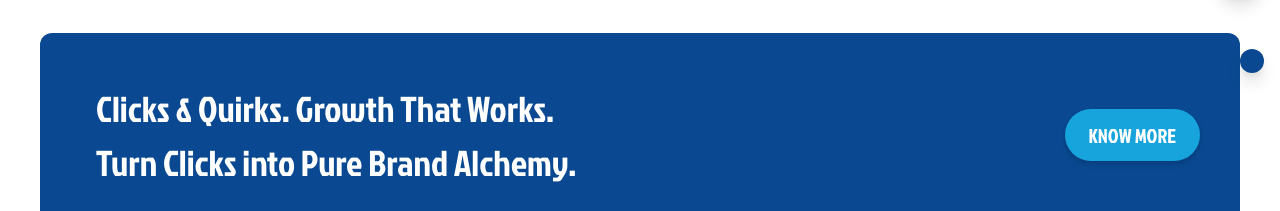
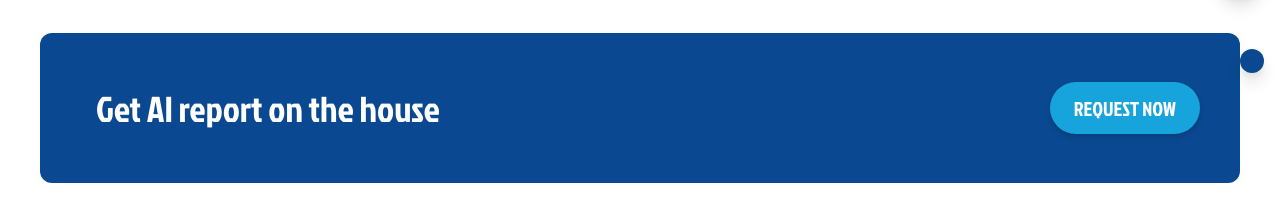
Before and after one commit to ayatiworkstechnologies/ayatiworks-frontend, a Next.js app: page / in a window 1280 px wide. Shown: the part 703-914 px from the top of the page. Built offline with nearby package versions, Linux system fonts and the light colour scheme.

Commit message:
3/3/2026 update home button

```diff
--- a/src/app/components/Home/PromoHero.jsx
+++ b/src/app/components/Home/PromoHero.jsx
@@ -13,9 +13,9 @@ export default function PromoHero() {
         <div className="bg-primary text-white rounded-xl px-4 sm:px-6 md:px-10 py-6 sm:py-8 flex flex-col md:flex-row items-center justify-between gap-4 ">
           <div className="text-center md:text-left text-lg sm:text-xl md:text-2xl lg:text-4xl leading-snug">
             <p className="font-primary font-medium leading-normal p-2 sm:p-4">
-              Clicks & Quirks. Growth That Works.{" "}
-              <br className="hidden sm:block" />
-              Turn Clicks into Pure Brand Alchemy.
+              Get AI report on the house	{" "}
+              {/* <br className="hidden sm:block" />
+              Turn Clicks into Pure Brand Alchemy. */}
               {/* <span className="text-secondary bg-white font-primary font-medium ml-2 px-2 py-0.5 rounded-md">
                 30 days!
               </span> */}
@@ -26,11 +26,11 @@ export default function PromoHero() {
             className="inline-block bg-secondary hover:bg-secondary/90
              font-primary font-medium text-white
              px-4 sm:px-6 py-2.5 sm:py-3 rounded-full
-             text-sm sm:text-lg lg:text-xl
+             text-sm sm:text-lg lg:text-xl uppercase
              transition duration-300 ease-in-out shadow-md hover:shadow-lg"
             aria-label="Contact Us"
           >
-            KNOW MORE
+            Request Now
           </Link>
         </div>
       </FadeInWhenVisible>
```
